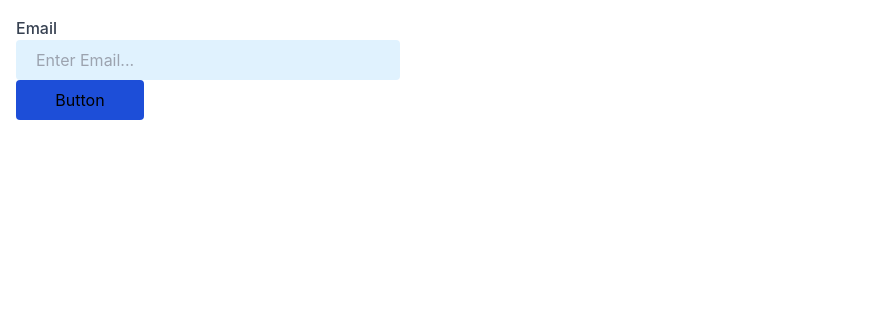
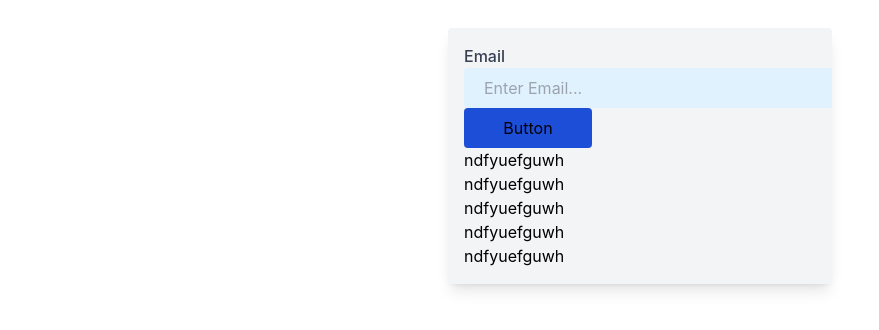
Before and after one commit to lucy922/ui-components, a Next.js app: page / in a window 1280 px wide. Shown: the top 330 px of the page, without its empty margins (0-879 px from the left). Built offline with nearby package versions, Linux system fonts and the light colour scheme.

Commit message:
create card component

```diff
--- /dev/null
+++ b/components/Card.tsx
@@ -0,0 +1,48 @@
+import classNames from "classnames";
+import classes from "./design/card.classes";
+
+export interface ICardClass {
+  base: string;
+  bgColor: {
+    white: string;
+    gray: string;
+  };
+  size: {
+    full: string;
+    fit: string;
+    screen: string;
+    "1/12": string;
+    "2/12": string;
+    "3/12": string;
+    "4/12": string;
+    "5/12": string;
+    "6/12": string;
+    "7/12": string;
+    "8/12": string;
+    "9/12": string;
+    "10/12": string;
+    "11/12": string;
+  };
+  textColor: string;
+}
+
+export interface ICardProps {
+  children: React.ReactNode;
+  bgColor?: keyof ICardClass["bgColor"];
+  size?: keyof ICardClass["size"];
+}
+
+export const Card = (props: ICardProps) => {
+  return (
+    <div
+      className={classNames(
+        classes.base,
+        classes.size[props.size ?? "full"],
+        classes.bgColor[props.bgColor ?? "white"],
+        classes.textColor
+      )}
+    >
+      {props.children}
+    </div>
+  );
+};
--- /dev/null
+++ b/components/design/card.classes.ts
@@ -0,0 +1,26 @@
+import { ICardClass } from "../Card";
+
+export default <ICardClass>{
+  base: "max-w-sm rounded overflow-hidden shadow-lg p-4",
+  bgColor: {
+    white: "bg-white",
+    gray: "bg-gray-100"
+  },
+  size: {
+    full: "w-full",
+    fit: "w-fit",
+    screen: "w-screen",
+    "1/12": "w-1/12",
+    "2/12": "w-2/12",
+    "3/12": "w-3/12",
+    "4/12": "w-4/12",
+    "5/12": "w-5/12",
+    "6/12": "w-6/12",
+    "7/12": "w-7/12",
+    "8/12": "w-8/12",
+    "9/12": "w-9/12",
+    "10/12": "w-10/12",
+    "11/12": "w-11/12"
+  },
+  textColor: "text-black"
+}
--- a/pages/index.tsx
+++ b/pages/index.tsx
@@ -1,11 +1,13 @@
 import type { NextPage } from "next";
 import { Button } from "../components/Button";
+import { Card } from "../components/Card";
 import { Input } from "../components/Input";
 import { Label } from "../components/Label";
 
 const Home: NextPage = () => {
   return (
-    <div className="flex flex-col p-4">
+    <div className="flex flex-col mt-7 items-center">
+      <Card bgColor="gray">
         <Label>Email</Label>
         <Input
           type="text"
@@ -16,6 +18,12 @@ const Home: NextPage = () => {
         <Button type="submit" size="sm" variant="primary">
           Button
         </Button>
+        <div>ndfyuefguwh</div>
+        <div>ndfyuefguwh</div>
+        <div>ndfyuefguwh</div>
+        <div>ndfyuefguwh</div>
+        <div>ndfyuefguwh</div>
+      </Card>
     </div>
   );
 };
```
Lines whose indentation alone changed are shown as unchanged.
